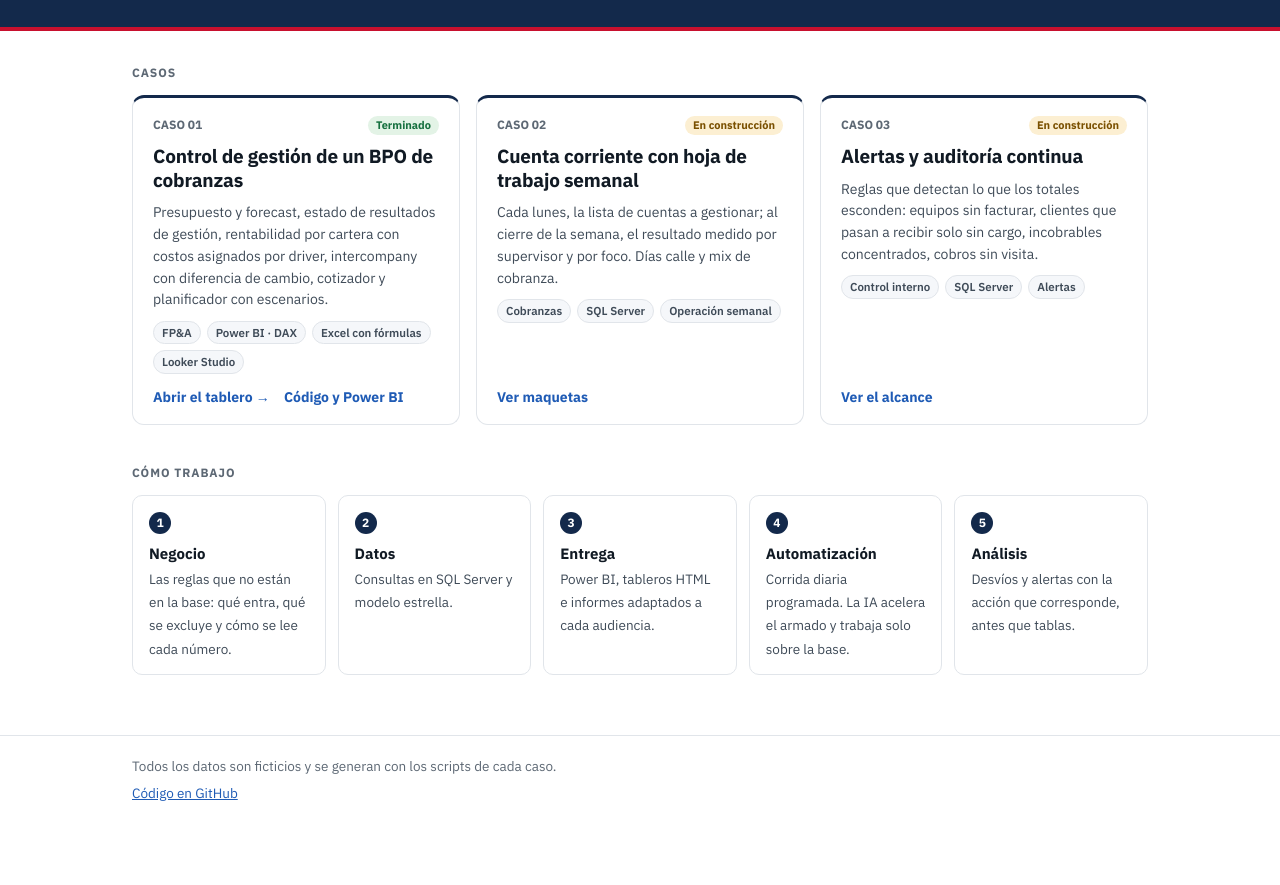
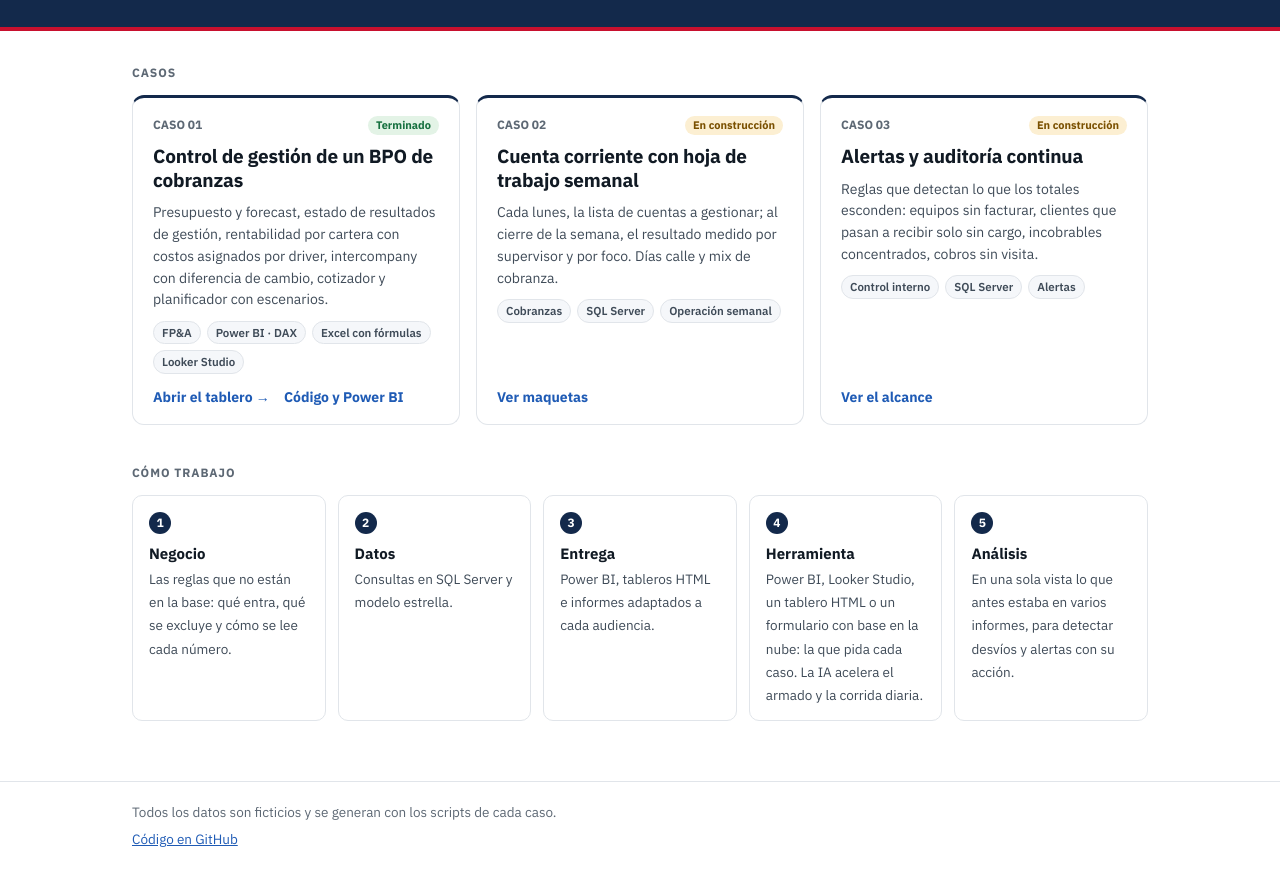
Before and after one commit to MatiasGarnica/portfolio-control-gestion, a plain HTML site: page index.html in a window 1280 px wide. Shown: the part 213-1098 px from the top of the page. Before the commit the page ends 1063 px from the top, so only its background shows below. Drawn offline with Linux system fonts and the light colour scheme.

Commit message:
Ajusta cómo se presenta el uso de IA: adaptar la herramienta y unir información
Co-Authored-By: Claude Opus 5.5 <noreply@anthropic.com>
Claude-Session: https://claude.ai/code/session_01QZicvPnk4TbdVrFS1HFD2K

```diff
--- a/index.html
+++ b/index.html
@@ -86,8 +86,8 @@ footer p{margin:0 0 6px}
     <li><b>Negocio</b><span>Las reglas que no están en la base: qué entra, qué se excluye y cómo se lee cada número.</span></li>
     <li><b>Datos</b><span>Consultas en SQL Server y modelo estrella.</span></li>
     <li><b>Entrega</b><span>Power BI, tableros HTML e informes adaptados a cada audiencia.</span></li>
-    <li><b>Automatización</b><span>Corrida diaria programada. La IA acelera el armado y trabaja solo sobre la base.</span></li>
-    <li><b>Análisis</b><span>Desvíos y alertas con la acción que corresponde, antes que tablas.</span></li>
+    <li><b>Herramienta</b><span>Power BI, Looker Studio, un tablero HTML o un formulario con base en la nube: la que pida cada caso. La IA acelera el armado y la corrida diaria.</span></li>
+    <li><b>Análisis</b><span>En una sola vista lo que antes estaba en varios informes, para detectar desvíos y alertas con su acción.</span></li>
   </ol>
 </main>
 <footer><div class="wrap">
```
Also changed, not shown: 1 other file.
